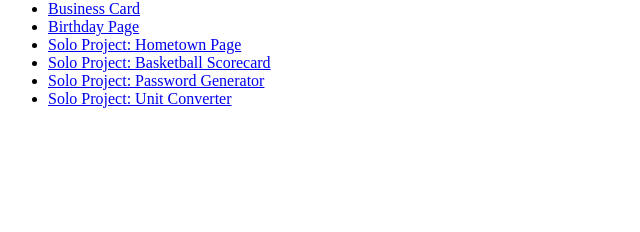
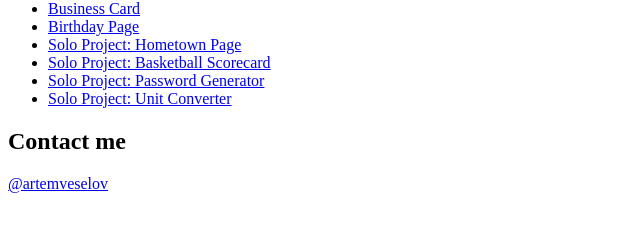
Before and after one commit to atyomic/scrimba-exercises, a plain HTML site: page index.html in a window 1280 px wide. Shown: the part 66-298 px from the top of the page, without its empty margins (0-640 px from the left). Drawn offline with Linux system fonts and the light colour scheme.

Commit message:
Add a link to a telegram profile in index.html

```diff
--- a/index.html
+++ b/index.html
@@ -13,5 +13,7 @@
 		    <li><a href="solo-project-password-generator/index.html">Solo Project: Password Generator</a></li>
         <li><a href="solo-project-unit-converter/">Solo Project: Unit Converter</a></li>
       </ul>
+    <h2>Contact me</h2>
+    <p><a href="https://t.me/artemveselov">@artemveselov</a></p>
   </body>
 </html>
```
